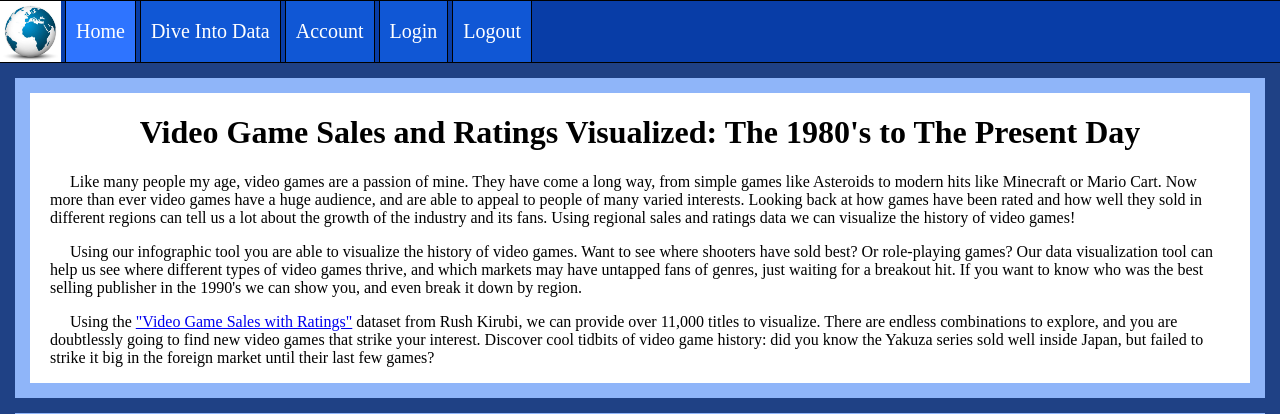
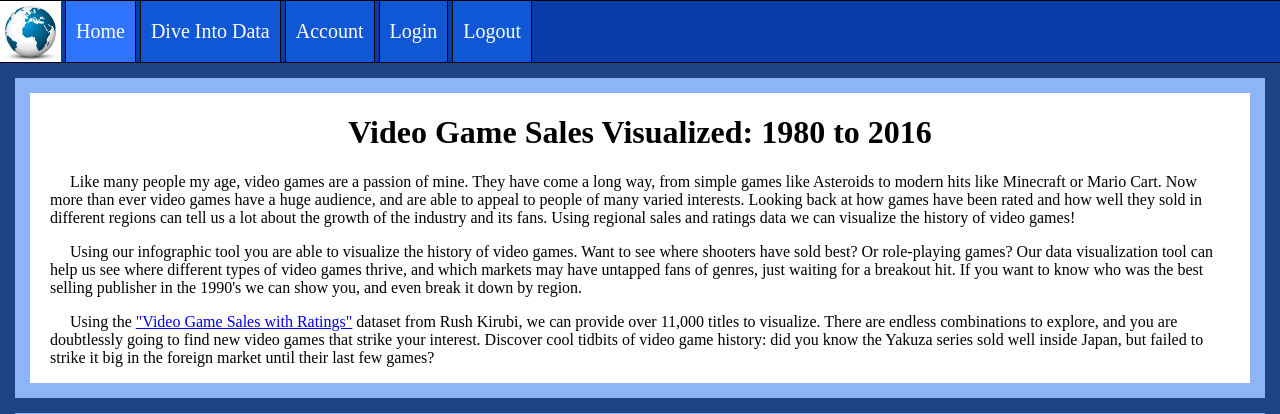
Before and after one commit to TheodoreRamey/cs401-website, a PHP site: page / in a window 1280 px wide. Shown: the top 414 px of the page. Run offline with PHP 8.4, Linux system fonts and the light colour scheme; the visitor is signed in with stand-in values (Sample User, id 1).

Commit message:
Removed references to ratings

```diff
--- a/index.php
+++ b/index.php
@@ -7,7 +7,7 @@
 <!-- Body of HTML page -->
   <div class="background_card">
     <div class="content">
-      <h1>Video Game Sales and Ratings Visualized: The 1980's to The Present Day</h1>
+      <h1>Video Game Sales Visualized: 1980 to 2016</h1>
       <div class="normal_text">
         <p>
           Like many people my age, video games are a passion of mine. They have come a long way, from simple games like Asteroids to modern hits like Minecraft or Mario Cart. Now more than ever video games have a huge audience, and are able to appeal to people of many varied interests. Looking back at how games have been rated and how well they sold in different regions can tell us a lot about the growth of the industry and its fans. Using regional sales and ratings data we can visualize the history of video games!
```
